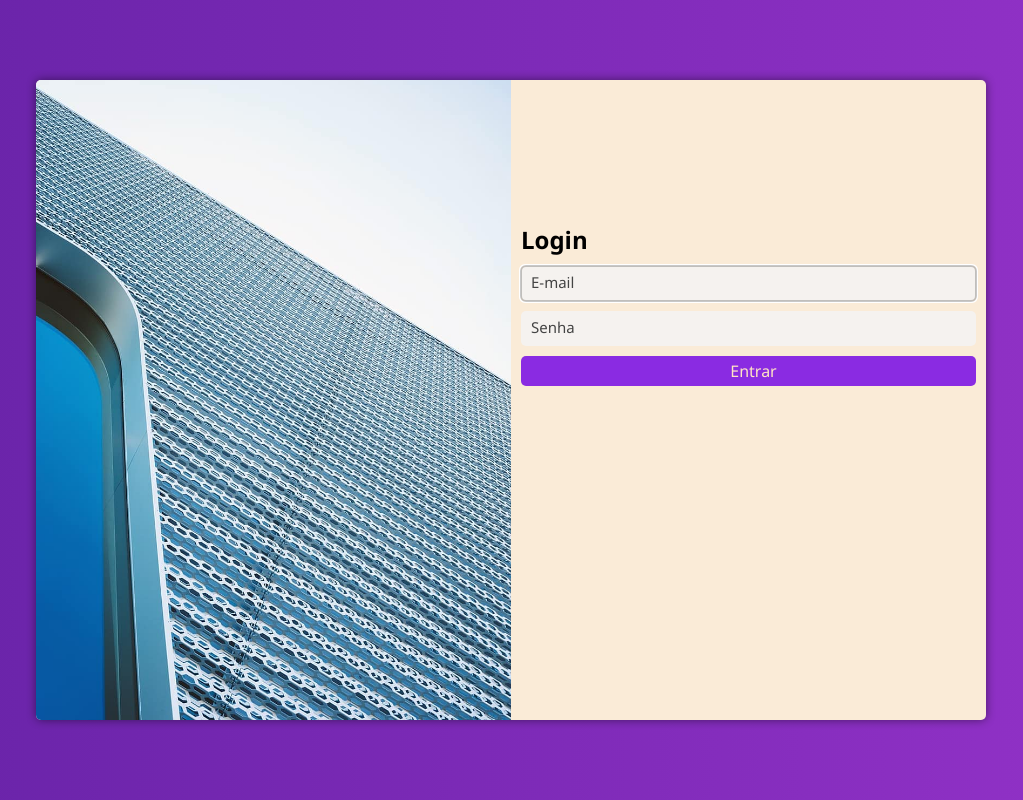
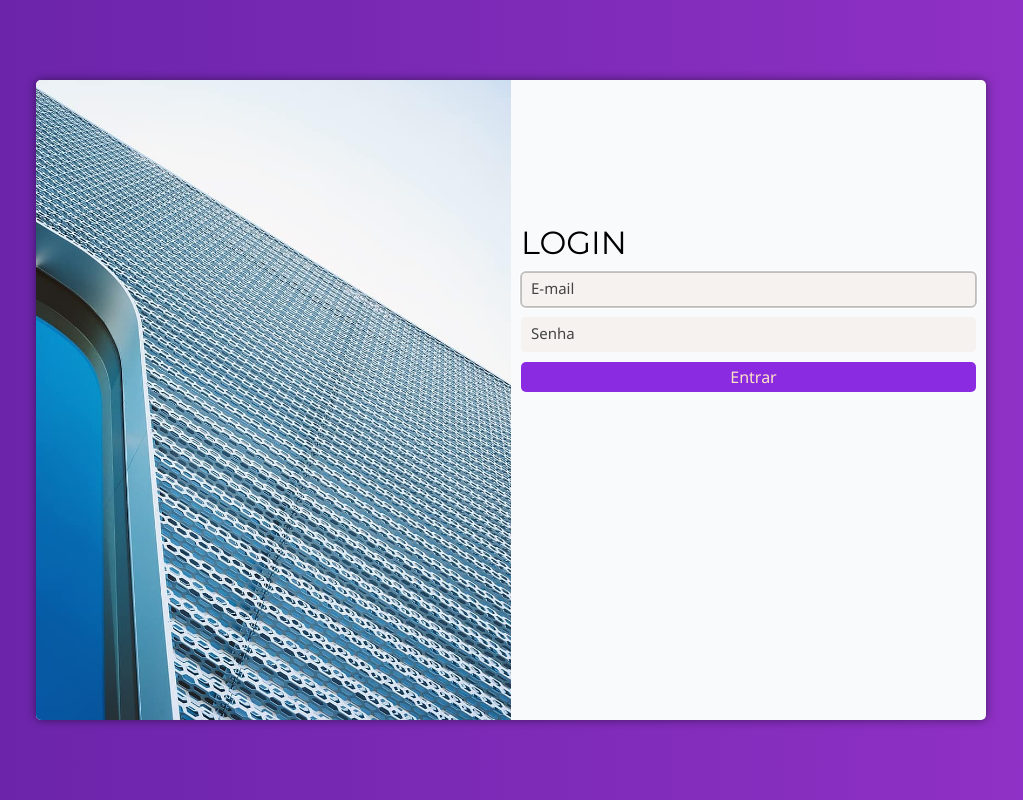
Before and after one commit to arielrlima/projeto-login, a PHP site: page / in a window 1280 px wide. Shown: the whole page, without its empty margins (129-1152 px from the left). Run offline with PHP 8.4, Linux system fonts and the light colour scheme.

Commit message:
novos testes

```diff
--- a/assets/style/style.css
+++ b/assets/style/style.css
@@ -21,6 +21,12 @@ main p{
     font-size: 0.8em;
 }
 
+main h1 {
+    font-family: 'Montserrat', sans-serif;
+    font-weight: 400;
+    font-size: 2em;
+}
+
 header {
     background-color: #24252a;
 }
@@ -32,7 +38,7 @@ section#login {
     margin-right: -50%;
     transform: translate(-50%, -50%);
     overflow: hidden;
-    background-color: antiquewhite;
+    background-color: #f8fafc;
     width: 90%;
     height: 80%;
     border-radius: 5px;
@@ -91,6 +97,12 @@ form input[type=submit]:hover {
     border-radius: 5px;
 }
 
+#form-header {
+    display: flex;
+    align-items: center;
+    justify-content: space-between;
+}
+
 @media screen and (min-width: 769px) and (max-width: 992px) {
     section#login {
         width: 80vw;
--- a/index.html
+++ b/index.html
@@ -4,6 +4,9 @@
     <meta charset="UTF-8">
     <meta name="viewport" content="width=device-width, initial-scale=1.0">
     <link rel="stylesheet" href="assets/style/style.css">
+    <link rel="preconnect" href="https://fonts.googleapis.com">
+    <link rel="preconnect" href="https://fonts.gstatic.com" crossorigin>
+    <link href="https://fonts.googleapis.com/css2?family=Montserrat:ital,wght@0,100;0,200;0,300;0,400;0,500;0,600;0,700;0,800;0,900;1,100;1,200;1,300;1,400;1,500;1,600;1,700;1,800;1,900&display=swap" rel="stylesheet">
     <title>Login</title>
 </head>
 <body>
@@ -12,7 +15,9 @@
         <section id="login">
             <div id="imagem"></div>
             <div id="formulario">
-                <h1>Login</h1>
+                <div id="form-header">
+                <h1>LOGIN</h1>
+            </div>
                 <form action="assets/login.php" method="post">
                     <div class="campo">
                         <label for="ilogin"></label>
```
